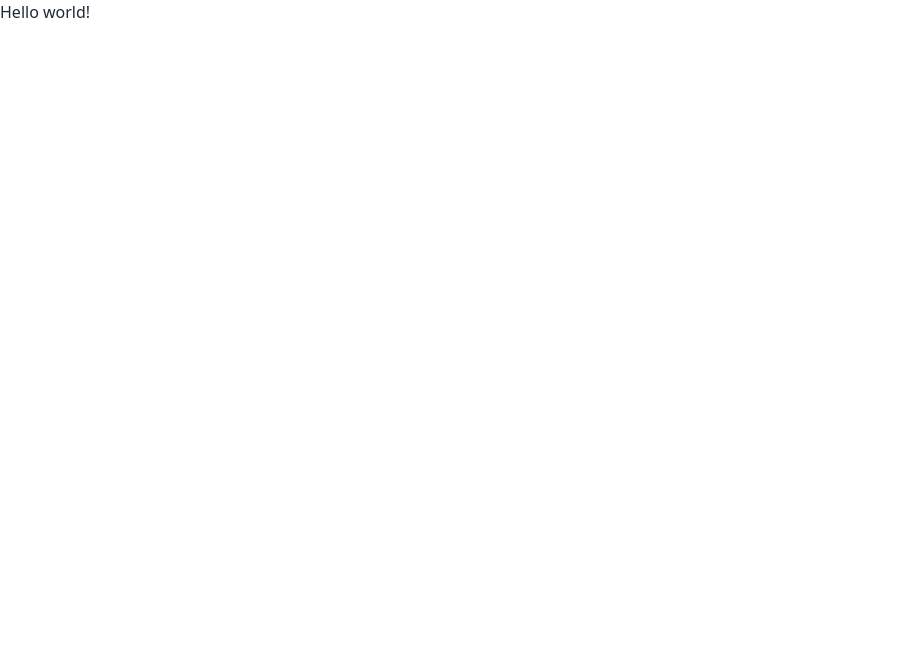
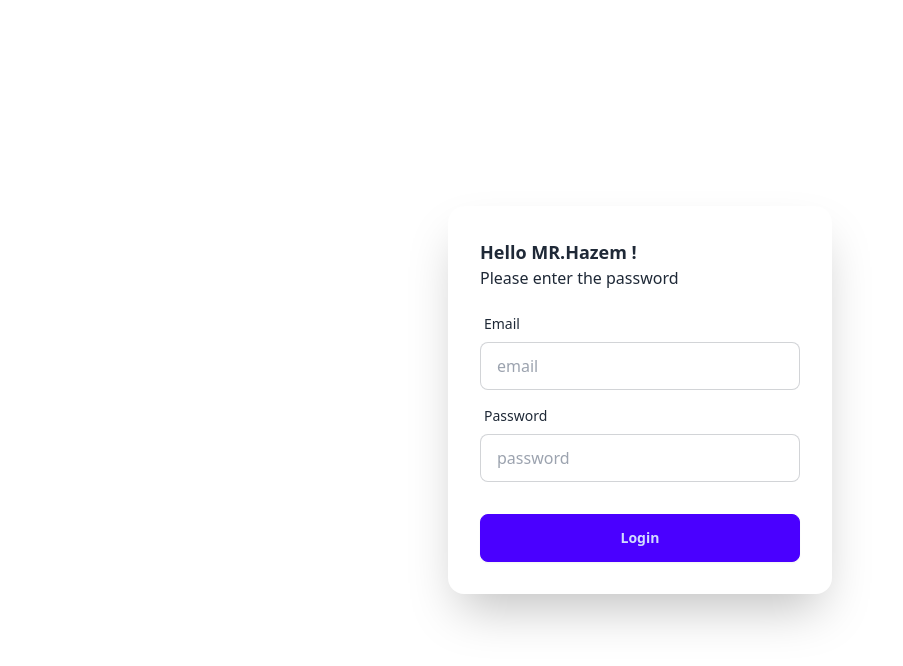
Before and after one commit to ahmed-H20/Hazem-company, a React (Vite) app in the folder user_client/: page / in a window 1280 px wide. Shown: the top 666 px of the page, without its empty margins (0-903 px from the left). Built offline with nearby package versions, Linux system fonts and the light colour scheme.

Commit message:
Create sign in component

```diff
--- /dev/null
+++ b/user_client/src/component/Signin.jsx
@@ -0,0 +1,54 @@
+
+
+const Signin = () => {
+  return (
+    <div>
+      <div className="hero  min-h-screen ">
+        <div className="hero-content w-full">
+          <div className="card bg-base-100 w-full max-w-sm shrink-0 shadow-2xl mx-auto">
+          <div className="m-8">
+          <h3 className="font-bold text-lg"> Hello MR.Hazem !</h3>
+          <p className="">
+                Please enter the password
+            </p>
+          </div>
+            <form className="card-body -mt-12">
+              <div className="form-control">
+                <label className="label">
+                  <span className="label-text">Email</span>
+                </label>
+                <input
+                  type="email"
+                  placeholder="email"
+                  className="input input-bordered"
+                  required
+                />
+              </div>
+              <div className="form-control">
+                <label className="label">
+                  <span className="label-text">Password</span>
+                </label>
+                <input
+                  type="password"
+                  placeholder="password"
+                  className="input input-bordered"
+                  required
+                />
+                {/* <label className="label">
+                  <a href="#" className="label-text-alt link link-hover">
+                    Forgot password?
+                  </a>
+                </label> */}
+              </div>
+              <div className="form-control mt-6">
+                <button className="btn btn-primary">Login</button>
+              </div>
+            </form>
+          </div>
+        </div>
+      </div>
+    </div>
+  );
+};
+
+export default Signin;
--- a/user_client/src/router/Router.jsx
+++ b/user_client/src/router/Router.jsx
@@ -1,11 +1,12 @@
 import {
     createBrowserRouter,
   } from "react-router-dom";
+import Signin from "../component/Signin";
 
   const router = createBrowserRouter([
     {
       path: "/",
-      element: <div>Hello world!</div>,
+      element: <Signin/>,
     },
   ]);
 
```
